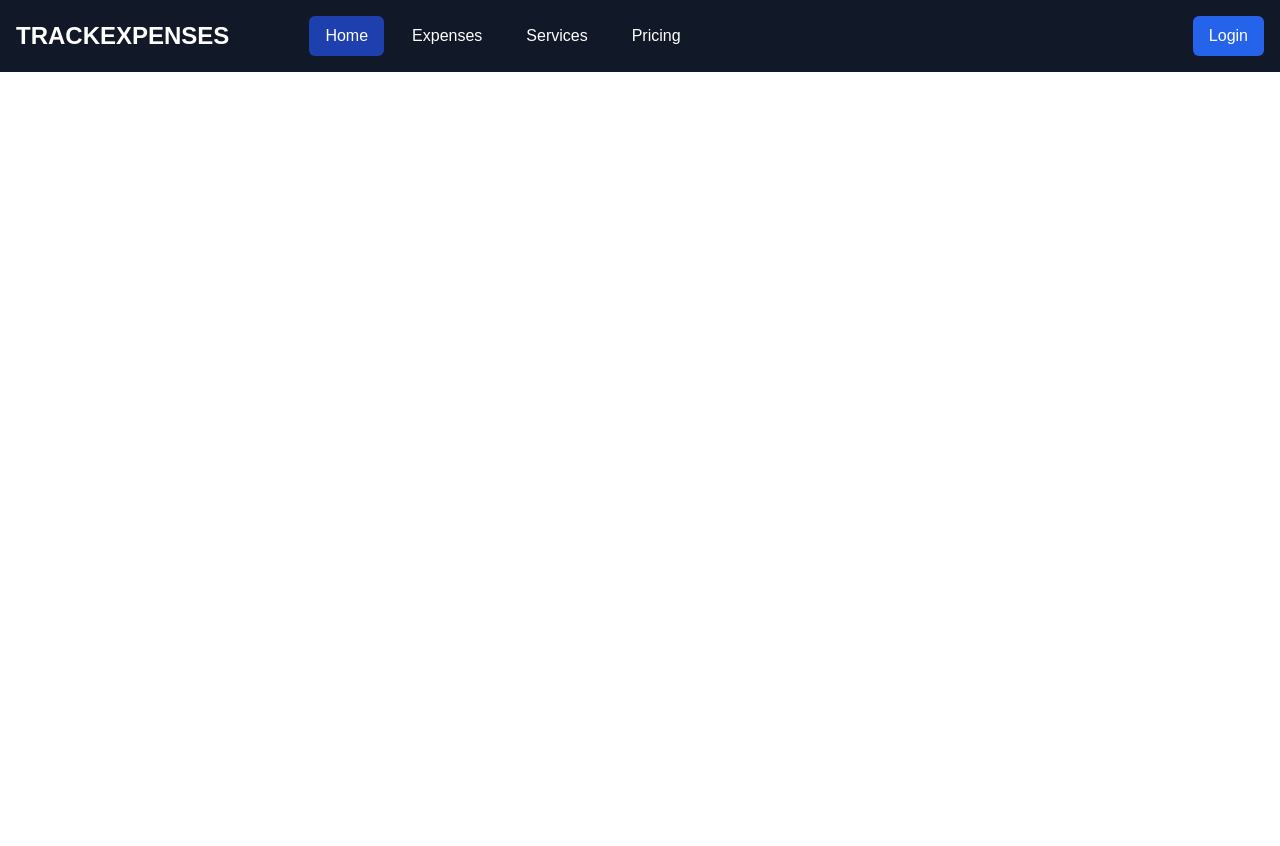
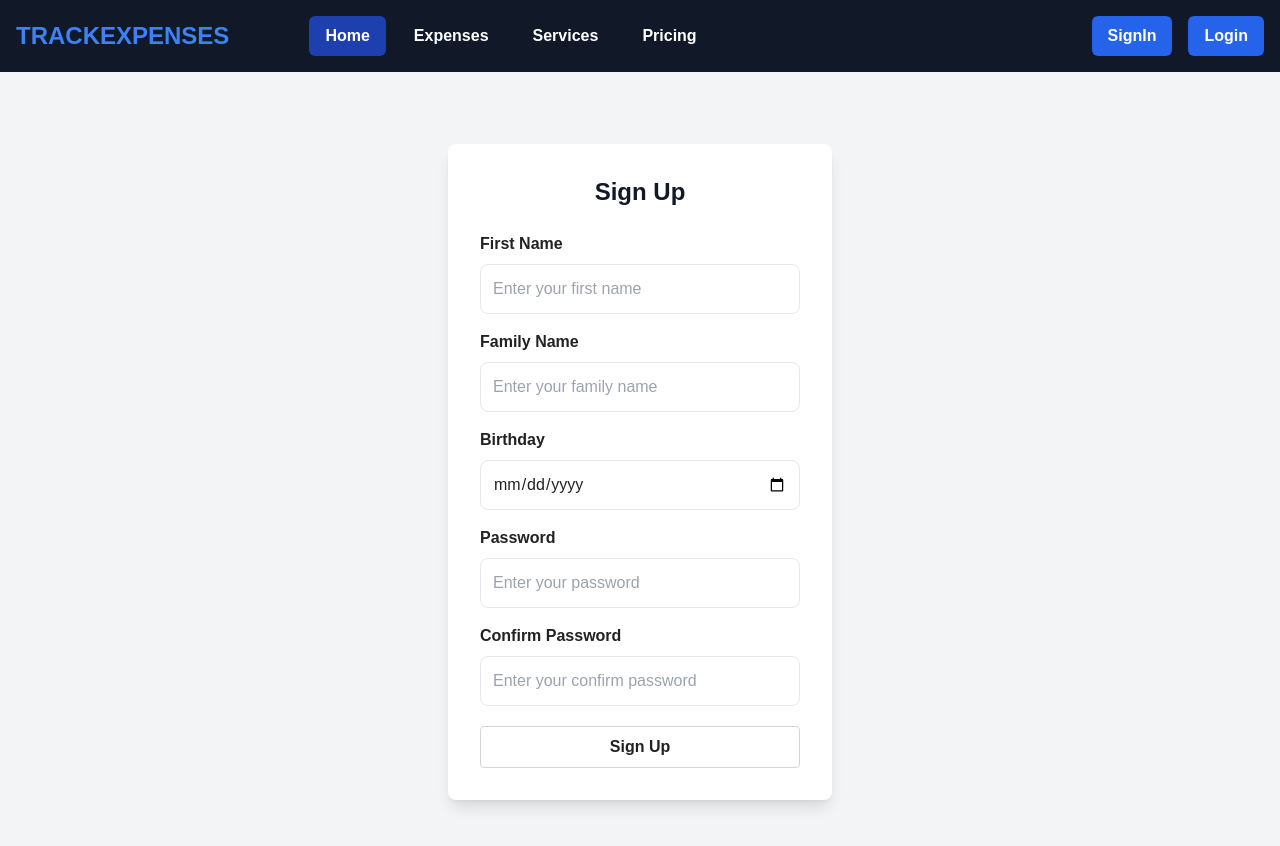
Before and after one commit to MrRaziiel/TrackExpenses, a React (Vite) app in the folder trackexpenses.client/: page /SignIn in a window 1280 px wide. Shown: the top 846 px of the page. Before the commit the page ends 800 px from the top, so only its background shows below. Built offline with nearby package versions, Linux system fonts and the light colour scheme.

Commit message:
root header and adding signin and login pages

```diff
--- a/trackexpenses.client/package.json
+++ b/trackexpenses.client/package.json
@@ -17,6 +17,7 @@
     "react-bootstrap": "^2.10.9",
     "react-dom": "^19.0.0",
     "react-router-dom": "^7.2.0",
+    "styled-components": "^6.1.15",
     "tailwindcss": "^4.0.9"
   },
   "devDependencies": {
--- a/trackexpenses.client/src/App.jsx
+++ b/trackexpenses.client/src/App.jsx
@@ -4,17 +4,27 @@ import './App.css';
 import Header from './components/Header/Header';
 import Home from './components/Pages/Home';
 import Expenses from './components/Pages/Expenses';
+import { ThemeProvider } from "styled-components";
+import { theme } from "./components/Theme/Theme";
+import GlobalStyle from "./components/Theme/GlobalStyle";
+import Login from "./components/Pages/Login";
+import SignIn from "./components/Pages/SignIn";
 
 function App() {
     return (
+        <ThemeProvider theme={theme}>
+      <GlobalStyle />
         <div className='App'>
             <Header />
             <Routes>
                 <Route path="/" element={<Home />} />
                 <Route path="/Home" element={<Home />} />
                 <Route path="/Expenses" element={<Expenses />} />
+                <Route path="/Login" element={<Login />} />
+                <Route path="/SignIn" element={<SignIn />} />
             </Routes>
         </div>
+        </ThemeProvider>
     );
 }
 
--- /dev/null
+++ b/trackexpenses.client/src/components/Button/Button.jsx
@@ -0,0 +1,8 @@
+import React from "react";
+import { StyledButton } from "./Styles";
+
+const Button = ({ children, onClick }) => {
+  return <StyledButton onClick={onClick}>{children}</StyledButton>;
+};
+
+export default Button;
--- /dev/null
+++ b/trackexpenses.client/src/components/Button/Index.jsx
@@ -0,0 +1 @@
+export { default } from "./Button";
--- /dev/null
+++ b/trackexpenses.client/src/components/Button/Styles.jsx
@@ -0,0 +1,16 @@
+import styled from "styled-components";
+
+export const StyledButton = styled.button`
+  background-color: ${(props) => props.theme.colors.primary};
+  color: white;
+  padding: 12px 24px;
+  border: none;
+  border-radius: 5px;
+  cursor: pointer;
+  font-size: 16px;
+  transition: 0.3s;
+
+  &:hover {
+    background-color: ${(props) => props.theme.colors.highlight};
+  }
+`;
--- a/trackexpenses.client/src/components/Header/Header.jsx
+++ b/trackexpenses.client/src/components/Header/Header.jsx
@@ -8,17 +8,17 @@ export const Header = () => {
   return (
     <nav className="bg-gray-900 border-gray-700">
       <div className="max-w-screen-xl flex items-center justify-between mx-auto p-4">
-        {/* Logo com mais espaço à direita */}
-        <a href="#" className="text-2xl font-semibold text-white pr-10 md:pr-20">
+        {/* Logo */}
+        <a href="#" className="text-2xl font-semibold text-blue-500 pr-10 md:pr-20">
           TRACKEXPENSES
         </a>
 
-        {/* Botão do menu responsivo */}
+        {/* Menu Responsivo */}
         <button
           onClick={() => setMenuOpen(!menuOpen)}
           className="md:hidden p-2 text-gray-400 rounded-lg hover:bg-gray-700"
         >
-          <span className="sr-only">Open main menu</span>
+          <span className="sr-only">Open menu</span>
           <svg className="w-6 h-6" fill="none" stroke="currentColor" strokeWidth={2} viewBox="0 0 24 24">
             <path strokeLinecap="round" strokeLinejoin="round" d="M4 6h16M4 12h16m-7 6h7" />
           </svg>
@@ -46,8 +46,11 @@ export const Header = () => {
             ))}
           </ul>
 
-          {/* Login alinhado à direita */}
-          <div className="mt-4 md:mt-0 md:ml-12">
+          {/* Login / SignIn */}
+          <div className="space-x-4 mt-4 md:mt-0">
+            <Link to="/SignIn">
+              <button className="py-2 px-4 bg-blue-600 text-white rounded-md hover:bg-blue-700">SignIn</button>
+            </Link>
             <Link to="/login">
               <button className="py-2 px-4 bg-blue-600 text-white rounded-md hover:bg-blue-700">Login</button>
             </Link>
--- a/trackexpenses.client/src/components/Pages/Home.jsx
+++ b/trackexpenses.client/src/components/Pages/Home.jsx
@@ -1,7 +1,16 @@
 import React from 'react';
 
 const Home = () => {
-  return <h1>Home Page</h1>;
+  return (
+
+    <div className="flex items-center justify-center h-screen bg-gray-100 p-4">
+      <div className="bg-white p-12 rounded-lg shadow-lg w-full max-w-[90vw] md:max-w-3xl h-[85vh] flex flex-col justify-center">
+        <h2 className="text-3xl font-bold text-gray-900 text-center mb-6">Home</h2>
+
+
+      </div>
+    </div>
+  );
 };
 
 export default Home;  // ✅ Ensure there is a default export
--- /dev/null
+++ b/trackexpenses.client/src/components/Pages/Login.jsx
@@ -0,0 +1,39 @@
+import { useState } from "react";
+
+const Login = () => {
+  const [email, setEmail] = useState("");
+  const [password, setPassword] = useState("");
+
+  return (
+    <div className="flex items-center justify-center min-h-screen bg-gray-100">
+      <div className="bg-white p-8 rounded-lg shadow-lg max-w-sm w-full">
+        <h2 className="text-2xl font-bold text-gray-900 text-center mb-6">Login</h2>
+        <div className="mb-4">
+          <label className="block text-gray-800 font-semibold">Email</label>
+          <input
+            type="email"
+            className="w-full p-2 border border-gray-300 rounded mt-1"
+            placeholder="Enter your email"
+            value={email}
+            onChange={(e) => setEmail(e.target.value)}
+          />
+        </div>
+        <div className="mb-4">
+          <label className="block text-gray-800 font-semibold">Password</label>
+          <input
+            type="password"
+            className="w-full p-2 border border-gray-300 rounded mt-1"
+            placeholder="Enter your password"
+            value={password}
+            onChange={(e) => setPassword(e.target.value)}
+          />
+        </div>
+        <button className="w-full bg-blue-600 text-white py-2 rounded-md hover:bg-blue-700">
+          Login
+        </button>
+      </div>
+    </div>
+  );
+};
+
+export default Login;
--- /dev/null
+++ b/trackexpenses.client/src/components/Pages/SignIn.jsx
@@ -0,0 +1,45 @@
+import { useState } from "react";
+
+const SignIn = () => {
+  const [form, setForm] = useState({
+    firstName: "",
+    familyName: "",
+    birthday: "",
+    password: "",
+    confirmPassword: "",
+  });
+
+  const handleChange = (e) => {
+    setForm({ ...form, [e.target.name]: e.target.value });
+  };
+
+  return (
+    <div className="flex items-center justify-center min-h-screen bg-gray-100">
+      <div className="bg-white p-8 rounded-lg shadow-lg max-w-sm w-full">
+        <h2 className="text-2xl font-bold text-gray-900 text-center mb-6">Sign Up</h2>
+
+        <form>
+          {["First Name", "Family Name", "Birthday", "Password", "Confirm Password"].map((field, index) => (
+            <div key={index} className="mb-4">
+              <label className="block text-text font-semibold mb-2">{field}</label>
+              <input
+                type={field === "Birthday" ? "date" : "text"}
+                name={field.toLowerCase().replace(" ", "")}
+                placeholder={`Enter your ${field.toLowerCase()}`}
+                className="w-full p-3 border border-inputBorder rounded-lg focus:outline-none focus:ring-2 focus:ring-inputFocus text-text"
+                value={form[field.toLowerCase().replace(" ", "")]}
+                onChange={handleChange}
+              />
+            </div>
+          ))}
+
+          <button className="w-full p-2 border border-gray-300 rounded mt-1 font-semibold hover:bg-buttonHover transition-all">
+            Sign Up
+          </button>
+        </form>
+      </div>
+    </div>
+  );
+};
+
+export default SignIn;
--- /dev/null
+++ b/trackexpenses.client/src/components/Theme/GlobalStyle.jsx
@@ -0,0 +1,25 @@
+import { createGlobalStyle } from "styled-components";
+
+const GlobalStyle = createGlobalStyle`
+  body {
+    background-color: ${({ theme }) => theme.colors.background};
+    color: ${({ theme }) => theme.colors.text};
+    font-family: ${({ theme }) => theme.fonts.main};
+  }
+
+  h1, h2, h3, h4, h5, h6 {
+    color: ${({ theme }) => theme.colors.text};
+  }
+
+  a {
+    color: ${({ theme }) => theme.colors.primary};
+    text-decoration: none;
+  }
+
+  button {
+    font-weight: bold;
+    cursor: pointer;
+  }
+`;
+
+export default GlobalStyle;
--- /dev/null
+++ b/trackexpenses.client/src/components/Theme/Theme.jsx
@@ -0,0 +1,18 @@
+export const theme = {
+  colors: {
+    primary: "#0047AB",      // Azul forte para botões
+    secondary: "#008000",    // Verde para elementos secundários
+    background: "#F4F4F4",   // Cinza claro
+    text: "#222222",         // Preto suave (antes era #333333)
+    textSecondary: "#444444", // Um pouco mais escuro (antes era #666666)
+    highlight: "#FFD700",
+    border: "#DDDDDD",
+    button: "#0047AB",
+    buttonHover: "#003580",
+    inputBg: "#ffffff",
+    inputBorder: "#cccccc"
+  },
+  fonts: {
+    main: "'Roboto', sans-serif",
+  }
+};
```
Also changed, not shown: 1 other file (tests, documents, lock files or other folders).
